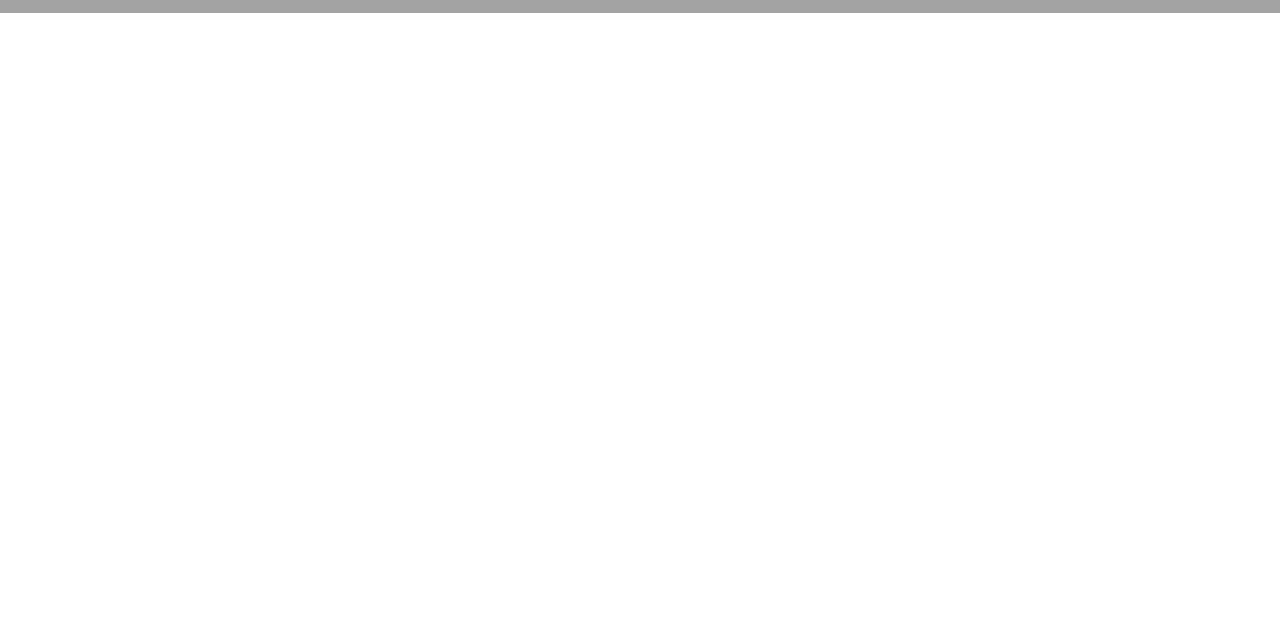
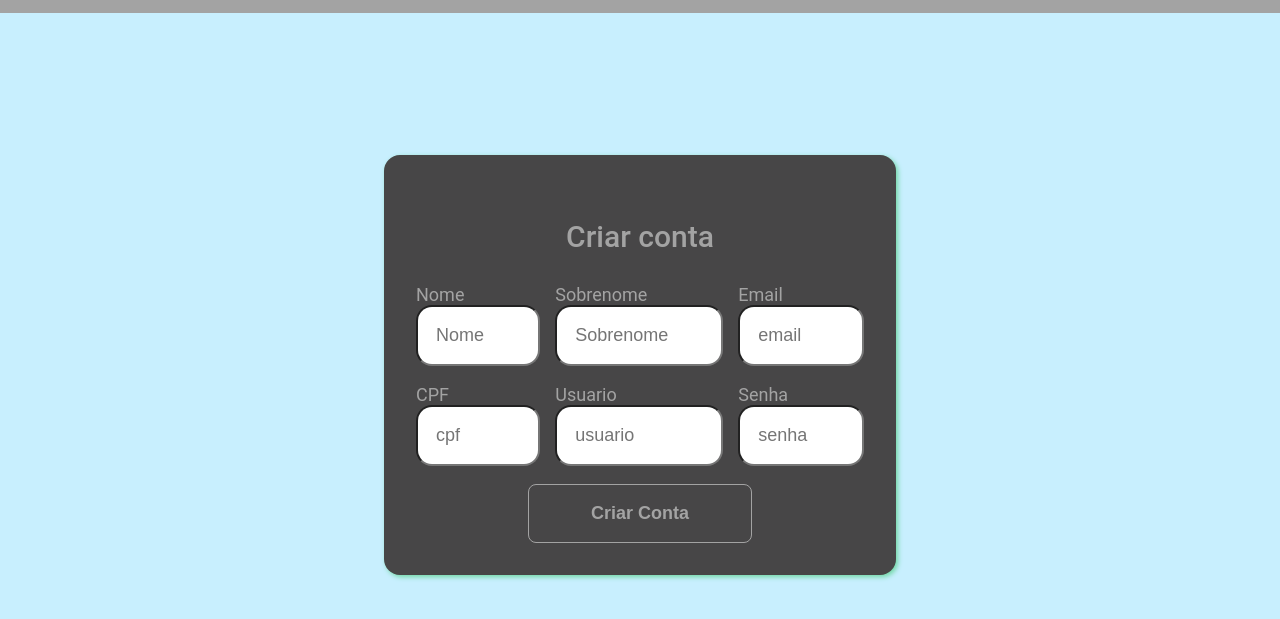
Before and after one commit to MathGPereira/Banco, a website with bundled scripts: page public/paginas/criaConta.html in a window 1280 px wide. Shown: the part 83-702 px from the top of the page. Built offline with nearby package versions, Linux system fonts and the light colour scheme.

Commit message:
Criando o HTML e a primeira estilização da página de cadastro de usuário

```diff
--- a/public/paginas/criaConta.html
+++ b/public/paginas/criaConta.html
@@ -6,6 +6,7 @@
         <meta name="viewport" content="width=device-width, initial-scale=1.0">
         <title>Criar Conta</title>
         <link type="text/css" rel="stylesheet" href="../sass/style.css">
+        <link type="text/css" rel="stylesheet" href="../sass/pages/criarConta/criarConta.css">
         <script type="module" src="../../servidor/servidor.js"></script>
     </head>
     <body>
@@ -38,6 +39,46 @@
                 </ul>
             </nav>
         </aside>
+        <main class="principal">
+            <div class="principal__criar-conta">
+                <h2 class="criar-conta__titulo">Criar conta</h2>
+                <form action="#" method="POST" id="formulario" autocomplete="on" autocapitalize="true" class="criar-conta__formulario" data-formulario>
+                    <fieldset class="formulario__inputs" form="formulario">
+                        <fieldset class="input" form="formulario">
+                            <label for="nome" class="inputs__rotulo">Nome</label>
+                            <input type="text" name="nome" id="nome" class="inputs__texto" placeholder="Nome" required data-nome>
+                            <span class="mensagem-erro"></span>
+                        </fieldset>
+                        <fieldset class="input" form="formulario">
+                            <label for="sobrenome" class="inputs__rotulo">Sobrenome</label>
+                            <input type="text" name="sobrenome" id="sobrenome" class="inputs__texto" placeholder="Sobrenome" required data-sobrenome>
+                            <span class="mensagem-erro"></span>
+                        </fieldset>
+                        <fieldset class="input" form="formulario">
+                            <label for="email" class="inputs__rotulo">Email</label>
+                            <input type="text" name="email" id="email" class="inputs__texto" placeholder="email" required data-email>
+                            <span class="mensagem-erro"></span>
+                        </fieldset>
+                        <fieldset class="input" form="formulario">
+                            <label for="cpf" class="inputs__rotulo">CPF</label>
+                            <input type="text" name="cpf" id="cpf" class="inputs__texto" placeholder="cpf" pattern="\d{11}" maxlength="11" minlength="11" required data-cpf>
+                            <span class="mensagem-erro"></span>
+                        </fieldset>
+                        <fieldset class="input" form="formulario">
+                            <label for="usuario" class="inputs__rotulo">Usuario</label>
+                            <input type="text" name="usuario" id="usuario" class="inputs__texto" placeholder="usuario" required data-usuario>
+                            <span class="mensagem-erro"></span>
+                        </fieldset>
+                        <fieldset class="input" form="formulario">
+                            <label for="senha" class="inputs__rotulo">Senha</label>
+                            <input type="password" name="senha" id="senha" class="inputs__texto" placeholder="senha" minlength="8" required data-senha>
+                            <span class="mensagem-erro"></span>
+                        </fieldset>
+                    </fieldset>
+                    <button type="submit" form="formulario" class="inputs__continuar">Criar Conta</button>
+                </form>
+            </div>
+        </main>
         <script type="text/javascript" src="../js/jquery/jquery.js"></script>
         <script type="module" src="../js/main.js"></script>
     </body>
--- a/public/sass/layout/_principal.scss
+++ b/public/sass/layout/_principal.scss
@@ -7,7 +7,7 @@
     height: calc(100vh - 96px);
     justify-content: center;
     width: 100vw;
-    &__login {
+    &__login, &__criar-conta {
         background-color: $cor-primaria;
         border-radius: 16px;
         box-sizing: border-box;
@@ -16,13 +16,13 @@
         padding: 4em 2em 2em;
         text-align: center;
         width: 40%;
-        .login__titulo {
+        .login__titulo, .criar-conta__titulo {
             color: $cor-secundaria;
             font-size: 30px;
             font-weight: 500;
             margin-bottom: 1em;
         }
-        .login__formulario {
+        .login__formulario, .criar-conta__formulario {
             width: 100%;
             .formulario__inputs {
                 text-align: center;
--- /dev/null
+++ b/public/sass/pages/criarConta/criarConta.scss
@@ -0,0 +1,27 @@
+@import "../../abstract/variaveis";
+
+.principal__criar-conta {
+    width: 70%;
+    .formulario__inputs {
+        box-sizing: border-box;
+        column-gap: 15px;
+        display: grid;
+        grid-template: repeat(2, auto) / repeat(3, auto);
+    }
+    .inputs__continuar {
+        border: 1px solid $cor-secundaria;
+        border-radius: 8px;
+        color: $cor-secundaria;
+        font-size: 18px;
+        font-weight: 700;
+        padding: 1em;
+        transition: background-color .3s ease-in-out;
+        width: 50%;
+        &:hover {
+            border-color: $cor-primaria;
+            background-color: $cor-secundaria;
+            color: $cor-primaria;
+            cursor: pointer;
+        }
+    }
+}
```
Also changed, not shown: index.html (+2 -2 lines), public/sass/pages/criarConta/criarConta.css (added), public/sass/style.css, 1 other file.
